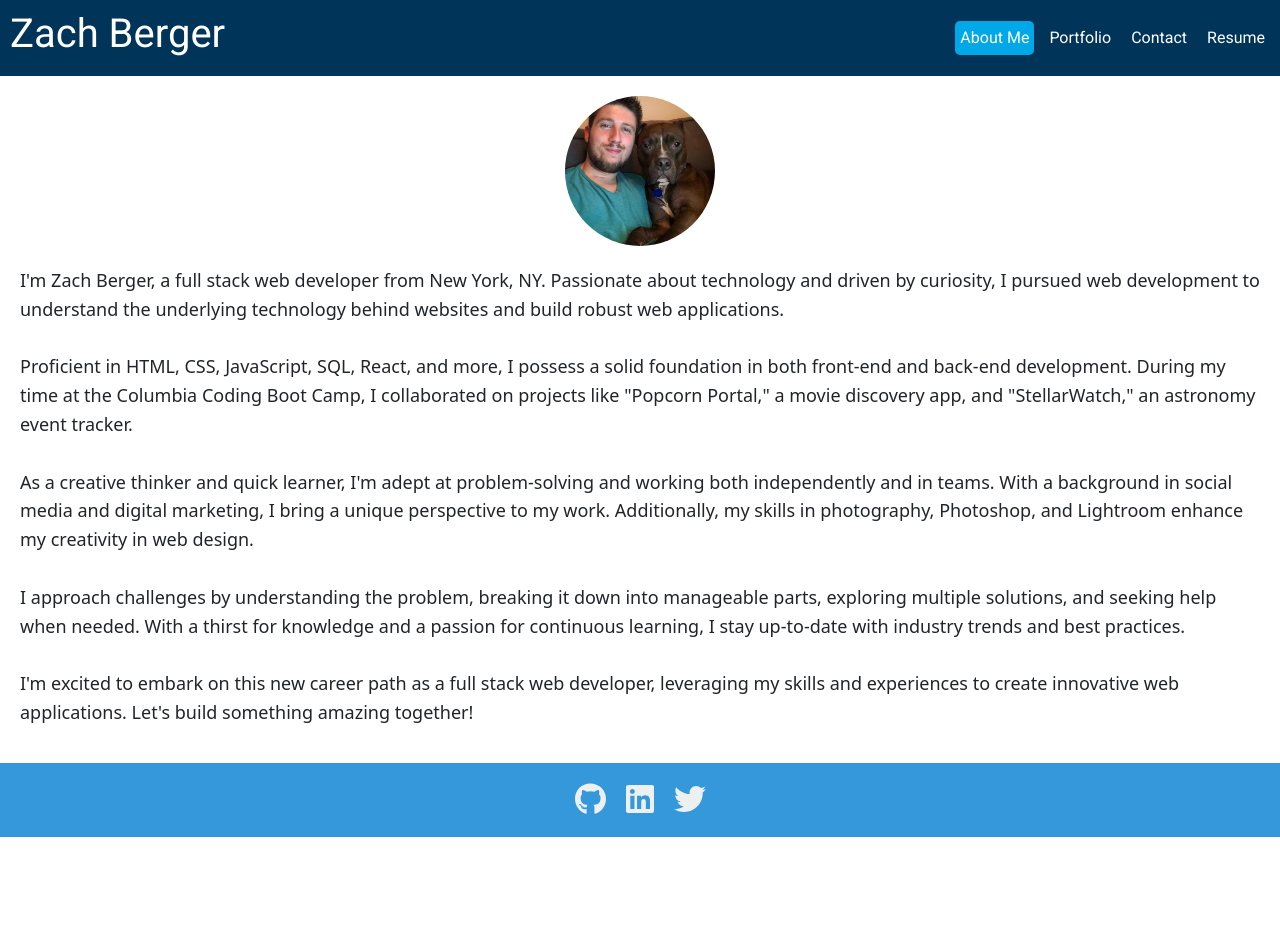
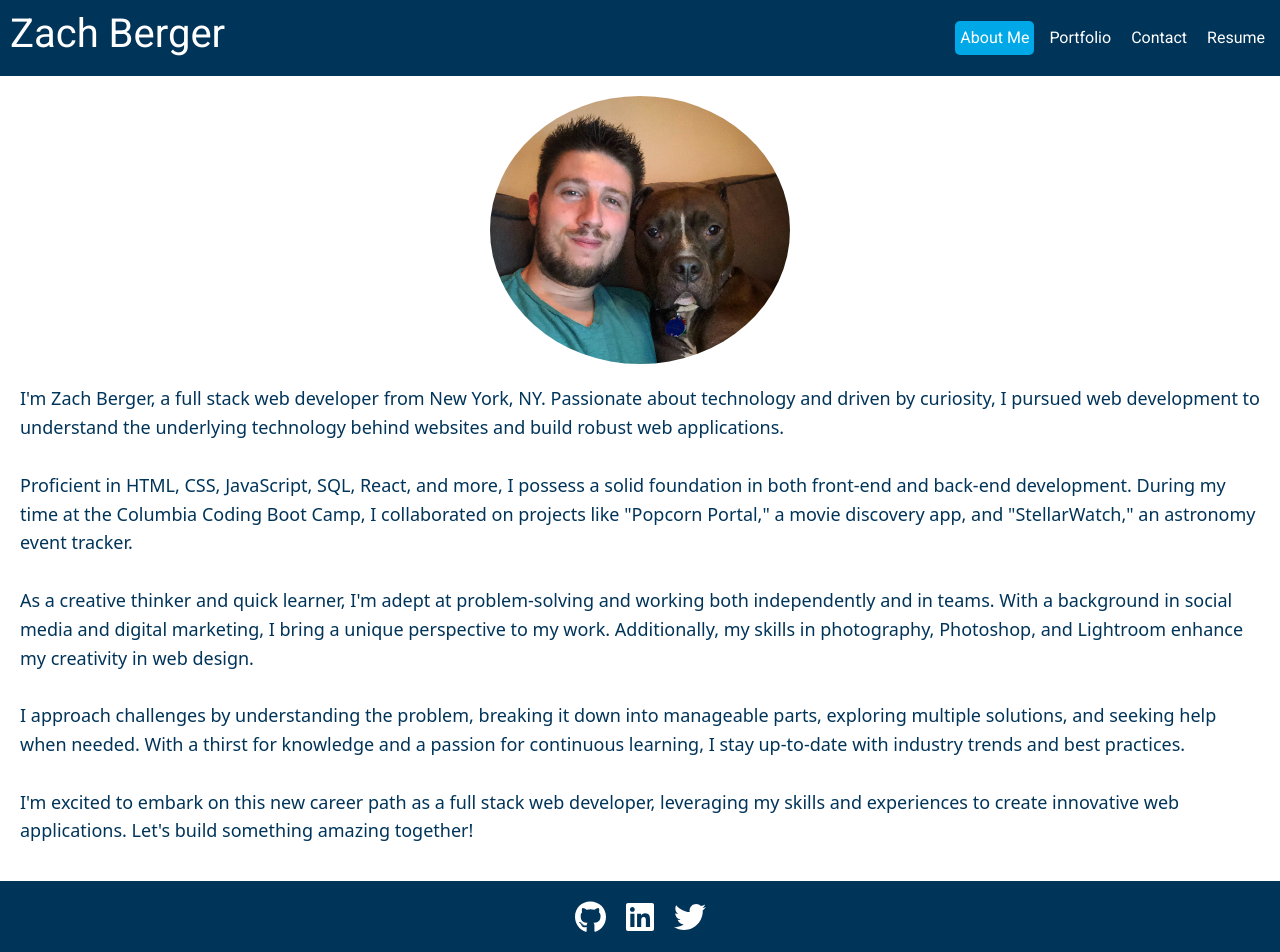
Before and after one commit to berman619/react-portfolio, a React (Create React App) app: page / in a window 1280 px wide. Shown: the top 952 px of the page. Before the commit the page ends 837 px from the top, so only its background shows below. Built offline with nearby package versions, Linux system fonts and the light colour scheme.

Commit message:
fixed styling for about page image, and adjusted color palette

```diff
--- a/src/components/Footer.js
+++ b/src/components/Footer.js
@@ -7,7 +7,7 @@ import '../styles/Footer.css';
 
 function Footer() {
     return (
-        <div className="footer">
+        <div className="footer" sticky-bottom>
             <a href="https://github.com/berman619" target="_blank" rel="noreferrer">
                 <FontAwesomeIcon icon={faGithub} size="2x" />
             </a>
--- a/src/index.css
+++ b/src/index.css
@@ -1,11 +1,11 @@
 body {
-    font-family: 'Arial', sans-serif;
-    color: #2C3E50;
-    background-color: #ECF0F1;
-    margin: 0;
-    padding: 0;
-  }
+  font-family: 'Roboto', sans-serif;
+  color: #00171F;
+  background-color: #FFFFFF;
+  margin: 0;
+  padding: 0;
+}
 
 h1, h2, h3, h4, h5, h6 {
-color: #3498DB;
+  color: #003459;
 }
--- a/src/styles/About.css
+++ b/src/styles/About.css
@@ -6,8 +6,10 @@
 }
 
 .about-section img {
-width: 150px;
-height: 150px;
+    width: 30vw;
+    max-width: 300px;
+    min-width: 100px;
+    height: auto;
     border-radius: 50%;
     object-fit: cover;
 }
@@ -16,4 +18,5 @@ object-fit: cover;
     margin-top: 20px;
     font-size: 18px;
     line-height: 1.6;
+    color: #003459;
 }
--- a/src/styles/Contact.css
+++ b/src/styles/Contact.css
@@ -3,15 +3,16 @@
     flex-direction: column;
     max-width: 500px;
     margin: 0 auto;
-  }
+}
 
 .contact label {
-margin-top: 10px;
+    margin-top: 10px;
+    color: #003459;
 }
 
 .contact input, .contact textarea {
-margin-top: 5px;
-padding: 10px;
-border: 1px solid #2C3E50;
-border-radius: 5px;
+    margin-top: 5px;
+    padding: 10px;
+    border: 1px solid #003459;
+    border-radius: 5px;
 }
--- a/src/styles/Footer.css
+++ b/src/styles/Footer.css
@@ -1,11 +1,11 @@
 .footer {
-padding: 20px;
-background-color: #3498DB;
-text-align: center;
+    padding: 20px;
+    background-color: #003459;
+    text-align: center;
 }
 
 .footer a {
-margin: 0 10px;
-color: #ECF0F1;
-text-decoration: none;
+    margin: 0 10px;
+    color: #FFFFFF;
+    text-decoration: none;
 }
--- a/src/styles/Portfolio.css
+++ b/src/styles/Portfolio.css
@@ -6,29 +6,16 @@
 
 .project-card {
     width: calc(33.3333% - 20px);
+    margin-bottom: 20px;
 }
 
-.portfolio {
-    display: flex;
-    flex-wrap: wrap;
-    justify-content: space-around;
-    margin: 20px;
-  }
-
-.project {
-width: calc(33.33% - 20px);
-margin: 10px;
-padding: 10px;
-border: 1px solid #2C3E50;
-border-radius: 10px;
+.project-card img {
+    width: 100%;
+    object-fit: cover;
 }
 
-.project img {
-width: 100%;
-height: 200px;
-object-fit: cover;
+@media (max-width: 768px) {
+    .project-card {
+        width: 100%;
+    }
 }
-
-.project h3, .project a {
-    margin-top: 10px;
-}
--- a/src/styles/Project.css
+++ b/src/styles/Project.css
@@ -6,29 +6,16 @@
 
 .project-card {
     width: calc(33.3333% - 20px);
+    margin-bottom: 20px;
 }
 
-.portfolio {
-    display: flex;
-    flex-wrap: wrap;
-    justify-content: space-around;
-    margin: 20px;
-  }
-
-.project {
-width: calc(33.33% - 20px);
-margin: 10px;
-padding: 10px;
-border: 1px solid #2C3E50;
-border-radius: 10px;
+.project-card img {
+    width: 100%;
+    object-fit: cover;
 }
 
-.project img {
-width: 100%;
-height: 200px;
-object-fit: cover;
+@media (max-width: 768px) {
+    .project-card {
+        width: 100%;
+    }
 }
-
-.project h3, .project a {
-    margin-top: 10px;
-}
--- a/src/styles/Resume.css
+++ b/src/styles/Resume.css
@@ -12,14 +12,15 @@ padding-left: 0;
 
 .resume li {
     margin-top: 10px;
+    color: #003459;
 }
 
 .resume a {
     display: inline-block;
     margin-top: 20px;
     padding: 10px 20px;
-color: #ECF0F1;
-background-color: #2C3E50;
+    color: #FFFFFF;
+    background-color: #003459;
     text-decoration: none;
     border-radius: 5px;
 }
```
Also changed, not shown: public/images/49DDF4C8-149B-4571-B1AB-905CF893587C.JPG. Lines whose indentation alone changed are shown as unchanged.
